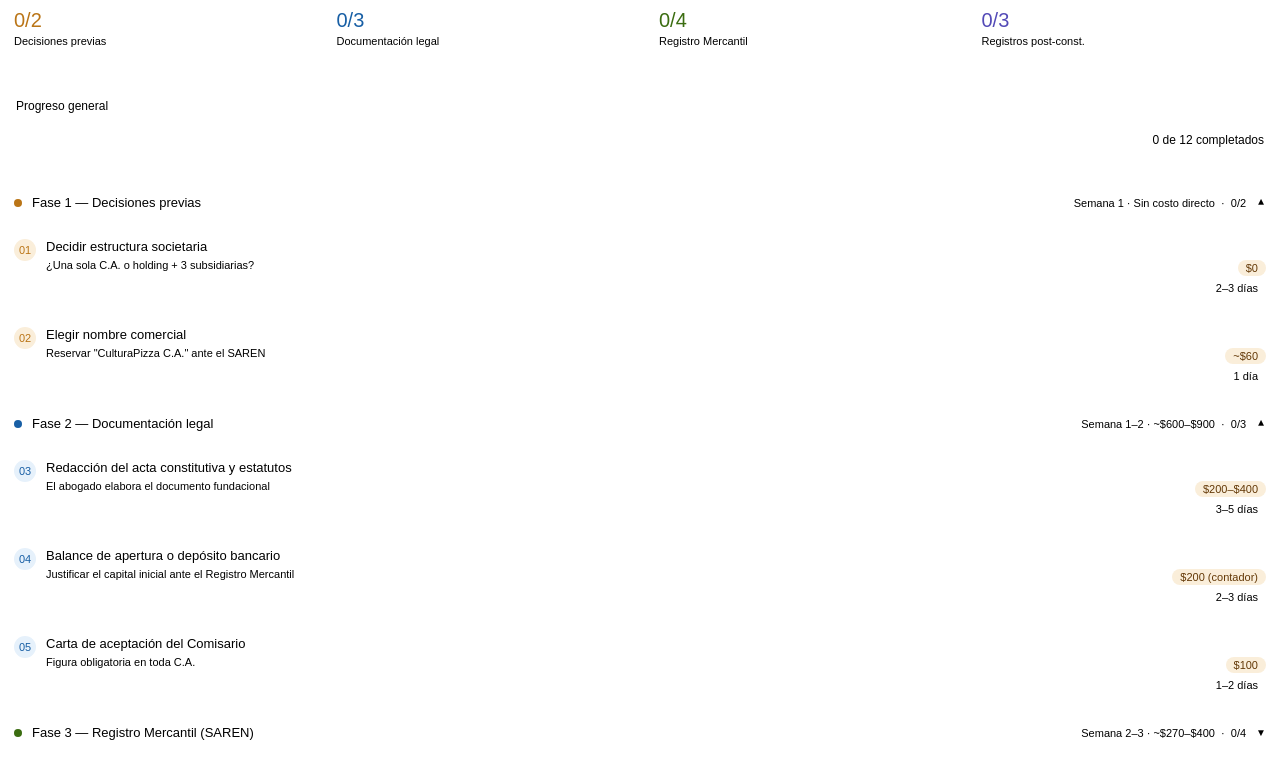
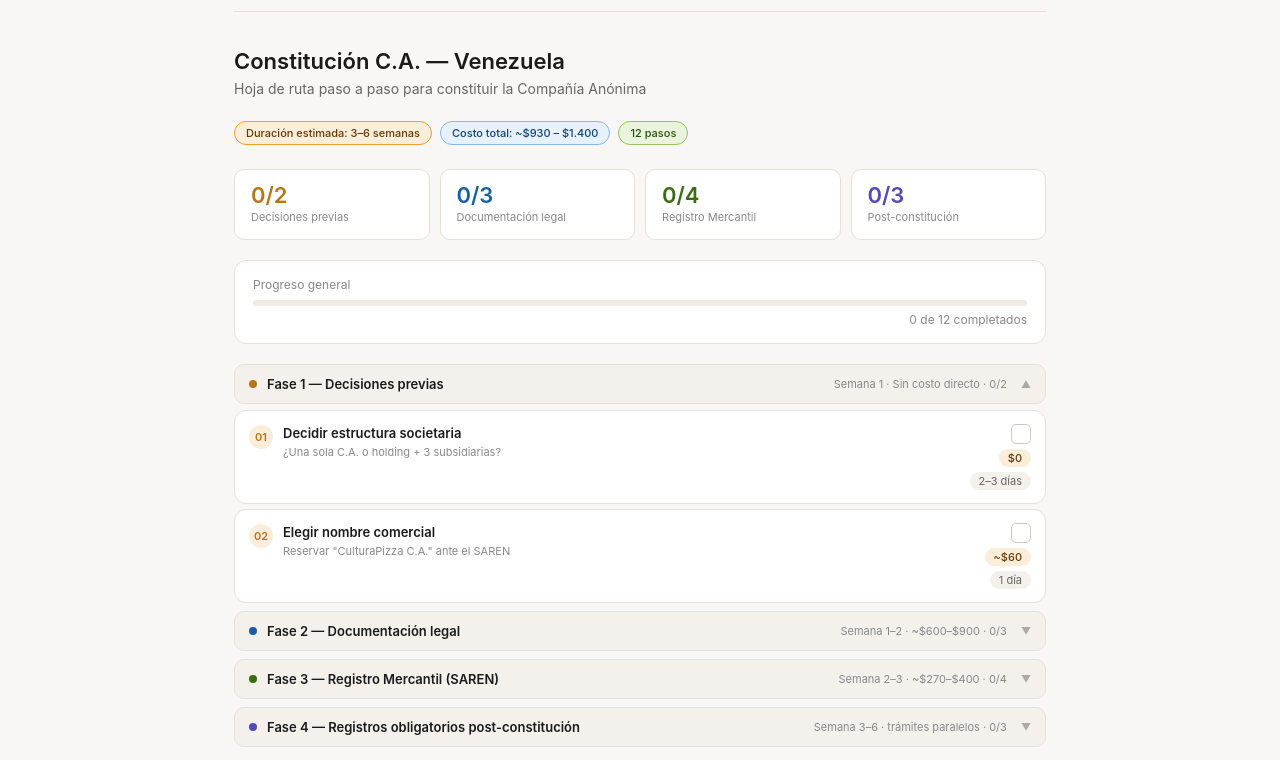
Before and after one commit to aimsaint/culturapizzahojaderuta, a plain HTML site: page constitucion_sociedad_venezuela.html in a window 1280 px wide. Shown: the part 85-845 px from the top of the page. Drawn offline with Linux system fonts and the light colour scheme.

Commit message:
Update constitucion_sociedad_venezuela.html

```diff
--- a/constitucion_sociedad_venezuela.html
+++ b/constitucion_sociedad_venezuela.html
@@ -1,74 +1,106 @@
-
+<!DOCTYPE html>
+<html lang="es">
+<head>
+<meta charset="UTF-8"/>
+<meta name="viewport" content="width=device-width, initial-scale=1.0"/>
+<title>CulturaPizza — Hoja de Ruta Constitución C.A.</title>
 <style>
   *{box-sizing:border-box;margin:0;padding:0}
-body{font-family:var(--font-sans,sans-serif);color:var(--color-text-primary);background:transparent}
-.wrap{padding:1rem 0 2rem}
-.top{display:flex;align-items:flex-start;justify-content:space-between;gap:16px;margin-bottom:1.5rem;flex-wrap:wrap}
-.meta{display:flex;gap:10px;flex-wrap:wrap;align-items:center}
-.pill{font-size:11px;padding:3px 10px;border-radius:20px;border:0.5px solid var(--color-border-secondary);color:var(--color-text-secondary)}
-.pill.amber{background:#FAEEDA;color:#633806;border-color:#EF9F27}
-.pill.blue{background:#E6F1FB;color:#0C447C;border-color:#85B7EB}
-.pill.green{background:#EAF3DE;color:#27500A;border-color:#97C459}
-.summary{display:grid;grid-template-columns:repeat(4,minmax(0,1fr));gap:10px;margin-bottom:1.5rem}
-.scard{background:var(--color-background-secondary);border-radius:var(--border-radius-md);padding:12px 14px}
-.scard-n{font-size:20px;font-weight:500}
-.scard-l{font-size:11px;color:var(--color-text-secondary);margin-top:2px;line-height:1.4}
-.prog-wrap{border:0.5px solid var(--color-border-tertiary);border-radius:var(--border-radius-lg);padding:14px 16px;margin-bottom:1.5rem}
-.prog-label{font-size:12px;color:var(--color-text-secondary);margin-bottom:8px}
-.prog-track{height:6px;border-radius:3px;background:var(--color-background-secondary);overflow:hidden}
+  html{font-size:16px}
+  body{font-family:-apple-system,BlinkMacSystemFont,'Segoe UI',sans-serif;background:#f8f7f5;color:#1a1a1a;min-height:100vh;padding:0}
+
+  /* ---- Layout ---- */
+  .page{max-width:860px;margin:0 auto;padding:40px 24px 80px}
+  .brand{display:flex;align-items:center;gap:10px;margin-bottom:36px;padding-bottom:20px;border-bottom:1px solid #e5e0d8}
+  .brand-mark{width:36px;height:36px;background:#C8382A;border-radius:7px;display:flex;align-items:center;justify-content:center;font-weight:700;font-size:13px;color:white;letter-spacing:.05em;flex-shrink:0}
+  .brand-name{font-size:1.1rem;font-weight:600;color:#1a1a1a;letter-spacing:.01em}
+  .brand-name em{color:#C8382A;font-style:normal}
+  .page-title{font-size:22px;font-weight:600;margin-bottom:6px}
+  .page-sub{font-size:14px;color:#666;margin-bottom:24px}
+
+  /* ---- Pills ---- */
+  .meta{display:flex;gap:8px;flex-wrap:wrap;margin-bottom:24px}
+  .pill{font-size:11px;padding:4px 11px;border-radius:20px;font-weight:500}
+  .pill-amber{background:#FAEEDA;color:#633806;border:1px solid #EF9F27}
+  .pill-blue{background:#E6F1FB;color:#0C447C;border:1px solid #85B7EB}
+  .pill-green{background:#EAF3DE;color:#27500A;border:1px solid #97C459}
+
+  /* ---- Summary cards ---- */
+  .summary{display:grid;grid-template-columns:repeat(4,1fr);gap:10px;margin-bottom:20px}
+  @media(max-width:600px){.summary{grid-template-columns:repeat(2,1fr)}}
+  .scard{background:#fff;border:1px solid #e5e0d8;border-radius:10px;padding:14px 16px}
+  .scard-n{font-size:22px;font-weight:600;line-height:1}
+  .scard-l{font-size:11px;color:#888;margin-top:4px;line-height:1.4}
+
+  /* ---- Progress ---- */
+  .prog-wrap{background:#fff;border:1px solid #e5e0d8;border-radius:12px;padding:16px 18px;margin-bottom:20px}
+  .prog-label{font-size:12px;color:#888;margin-bottom:8px}
+  .prog-track{height:6px;border-radius:3px;background:#f0ece4;overflow:hidden}
   .prog-fill{height:100%;border-radius:3px;background:#BA7517;transition:width .4s}
-.prog-pct{font-size:12px;color:var(--color-text-secondary);margin-top:6px;text-align:right}
-.phase-block{margin-bottom:10px}
-.phase-header{display:flex;align-items:center;gap:10px;padding:10px 14px;border-radius:var(--border-radius-md);background:var(--color-background-secondary);cursor:pointer;border:0.5px solid var(--color-border-tertiary);user-select:none}
+  .prog-pct{font-size:12px;color:#888;margin-top:6px;text-align:right}
+
+  /* ---- Phase blocks ---- */
+  .phase-block{margin-bottom:8px}
+  .phase-header{display:flex;align-items:center;gap:10px;padding:11px 14px;border-radius:10px;background:#f4f1ec;cursor:pointer;border:1px solid #e5e0d8;user-select:none;transition:background .15s}
+  .phase-header:hover{background:#ede9e1}
   .phase-dot{width:8px;height:8px;border-radius:50%;flex-shrink:0}
-.phase-name{font-size:13px;font-weight:500;flex:1}
-.phase-meta{font-size:11px;color:var(--color-text-secondary)}
-.phase-chevron{font-size:10px;color:var(--color-text-secondary);transition:transform .2s}
+  .phase-name{font-size:13px;font-weight:600;flex:1;color:#1a1a1a}
+  .phase-meta{font-size:11px;color:#888}
+  .phase-chevron{font-size:10px;color:#aaa;transition:transform .2s;margin-left:4px}
   .phase-chevron.open{transform:rotate(180deg)}
-.steps{margin-top:6px;display:none;flex-direction:column;gap:6px}
+  .steps{margin-top:6px;display:none;flex-direction:column;gap:5px}
   .steps.open{display:flex}
-.step{border:0.5px solid var(--color-border-tertiary);border-radius:var(--border-radius-lg);background:var(--color-background-primary);overflow:hidden}
-.step-header{display:flex;align-items:flex-start;gap:10px;padding:12px 14px;cursor:pointer}
-.step-num{width:22px;height:22px;border-radius:50%;display:flex;align-items:center;justify-content:center;font-size:11px;font-weight:500;flex-shrink:0;margin-top:1px}
+
+  /* ---- Step cards ---- */
+  .step{border:1px solid #e5e0d8;border-radius:12px;background:#fff;overflow:hidden;transition:border-color .15s}
+  .step:hover{border-color:#c8bfaf}
+  .step-header{display:flex;align-items:flex-start;gap:10px;padding:13px 14px;cursor:pointer}
+  .step-num{width:24px;height:24px;border-radius:50%;display:flex;align-items:center;justify-content:center;font-size:11px;font-weight:600;flex-shrink:0;margin-top:1px}
   .step-info{flex:1}
-.step-title{font-size:13px;font-weight:500;line-height:1.4}
-.step-sub{font-size:11px;color:var(--color-text-secondary);margin-top:2px}
-.step-right{display:flex;flex-direction:column;align-items:flex-end;gap:4px;flex-shrink:0}
-.chk{width:18px;height:18px;border-radius:4px;border:0.5px solid var(--color-border-secondary);cursor:pointer;display:flex;align-items:center;justify-content:center;flex-shrink:0;transition:all .15s;background:var(--color-background-primary)}
+  .step-title{font-size:13px;font-weight:600;line-height:1.4;color:#1a1a1a}
+  .step-sub{font-size:11px;color:#888;margin-top:2px}
+  .step-right{display:flex;flex-direction:column;align-items:flex-end;gap:5px;flex-shrink:0}
+  .chk{width:20px;height:20px;border-radius:5px;border:1.5px solid #d0c8be;cursor:pointer;display:flex;align-items:center;justify-content:center;flex-shrink:0;transition:all .15s;background:#fff}
+  .chk:hover{border-color:#BA7517}
   .chk.done{background:#BA7517;border-color:#BA7517}
   .chk svg{display:none}
   .chk.done svg{display:block}
-.cost-tag{font-size:11px;padding:2px 8px;border-radius:10px;background:#FAEEDA;color:#633806;white-space:nowrap}
-.time-tag{font-size:11px;padding:2px 8px;border-radius:10px;background:var(--color-background-secondary);color:var(--color-text-secondary);white-space:nowrap}
-.docs{margin:0 14px 12px 46px;padding:10px 12px;background:var(--color-background-secondary);border-radius:var(--border-radius-md);display:none}
+  .cost-tag{font-size:11px;padding:2px 9px;border-radius:10px;background:#FAEEDA;color:#633806;white-space:nowrap;font-weight:500}
+  .time-tag{font-size:11px;padding:2px 9px;border-radius:10px;background:#f4f1ec;color:#666;white-space:nowrap}
+  .step.checked .step-title{text-decoration:line-through;color:#aaa}
+
+  /* ---- Docs & Notes ---- */
+  .docs{margin:0 14px 13px 48px;padding:11px 13px;background:#f8f7f5;border-radius:8px;display:none;border:1px solid #e5e0d8}
   .docs.open{display:block}
-.docs-title{font-size:11px;font-weight:500;color:var(--color-text-secondary);margin-bottom:6px;text-transform:uppercase;letter-spacing:.05em}
-.doc-item{display:flex;align-items:flex-start;gap:6px;font-size:12px;color:var(--color-text-secondary);padding:3px 0;line-height:1.4}
-.doc-item::before{content:'·';flex-shrink:0}
-.note-box{border-left:2px solid #BA7517;border-radius:0;padding:10px 14px;background:#FAEEDA20;margin:0 14px 12px 46px;display:none}
+  .docs-title{font-size:10px;font-weight:600;color:#999;margin-bottom:7px;text-transform:uppercase;letter-spacing:.07em}
+  .doc-item{display:flex;align-items:flex-start;gap:7px;font-size:12px;color:#555;padding:3px 0;line-height:1.5}
+  .doc-bullet{width:4px;height:4px;border-radius:50%;background:#BA7517;flex-shrink:0;margin-top:5px}
+  .note-box{border-left:2px solid #BA7517;padding:9px 13px;background:#fdf6ec;margin:0 14px 13px 48px;display:none;border-radius:0 6px 6px 0}
   .note-box.open{display:block}
-.note-box p{font-size:12px;color:var(--color-text-secondary);line-height:1.5}
-.toggle-docs{font-size:11px;color:var(--color-text-secondary);border:none;background:none;cursor:pointer;padding:0;margin-left:46px;margin-bottom:8px;display:none}
-.toggle-docs.visible{display:inline-block}
-.step.checked .step-title{text-decoration:line-through;color:var(--color-text-secondary)}
-.total-row{border:0.5px solid var(--color-border-tertiary);border-radius:var(--border-radius-lg);padding:14px 16px;display:flex;align-items:center;justify-content:space-between;margin-top:1rem;flex-wrap:wrap;gap:8px}
-.total-label{font-size:13px;color:var(--color-text-secondary)}
-.total-val{font-size:18px;font-weight:500}
-.ask-btn{margin-top:1rem;width:100%}
+  .note-box p{font-size:12px;color:#7a5c1e;line-height:1.6}
+
+  /* ---- Total & Footer ---- */
+  .total-row{border:1px solid #e5e0d8;border-radius:12px;padding:15px 18px;display:flex;align-items:center;justify-content:space-between;margin-top:16px;background:#fff;flex-wrap:wrap;gap:8px}
+  .total-label{font-size:13px;color:#666}
+  .total-val{font-size:20px;font-weight:600;color:#1a1a1a}
+  .footer{margin-top:48px;padding-top:20px;border-top:1px solid #e5e0d8;font-size:12px;color:#aaa;text-align:center}
 </style>
+</head>
+<body>
+<div class="page">
 
-<div class="wrap">
-<h2 style="position:absolute;left:-9999px">Hoja de ruta — constitución de compañía anónima en Venezuela</h2>
+  <div class="brand">
+    <div class="brand-mark">CP</div>
+    <div class="brand-name">Cultura<em>Pizza</em></div>
+  </div>
 
-<div class="top">
-  <div>
-    <div style="font-size:16px;font-weight:500;margin-bottom:6px">Constitución C.A. — Venezuela</div>
+  <div class="page-title">Constitución C.A. — Venezuela</div>
+  <div class="page-sub">Hoja de ruta paso a paso para constituir la Compañía Anónima</div>
+
   <div class="meta">
-      <span class="pill amber">Duración estimada: 3–6 semanas</span>
-      <span class="pill blue">Costo total: ~$930 – $1.400</span>
-      <span class="pill green">12 pasos</span>
-    </div>
-  </div>
+    <span class="pill pill-amber">Duración estimada: 3–6 semanas</span>
+    <span class="pill pill-blue">Costo total: ~$930 – $1.400</span>
+    <span class="pill pill-green">12 pasos</span>
   </div>
 
   <div class="summary" id="summary-cards"></div>
@@ -86,7 +118,7 @@ body{font-family:var(--font-sans,sans-serif);color:var(--color-text-primary);bac
     <span class="total-val">$930 – $1.400 USD</span>
   </div>
 
-<button class="ask-btn" onclick="sendPrompt('¿Qué abogado mercantil necesito para constituir una C.A. en Venezuela y qué le debo pedir exactamente?')">¿Qué le pido al abogado mercantil? ↗</button>
+  <div class="footer">CulturaPizza · Academia de Pizza · Venezuela · 2025</div>
 </div>
 
 <script>
@@ -213,9 +245,11 @@ const PHASES = [
   }
 ];
 
-let checked = {};
-let openPhases = {p1:true,p2:true,p3:false,p4:false};
+let checked = JSON.parse(localStorage.getItem('cp_checked') || '{}');
+let openPhases = {p1:true,p2:false,p3:false,p4:false};
 let openDocs = {};
+
+function save(){ localStorage.setItem('cp_checked', JSON.stringify(checked)); }
 
 function togglePhase(id){
   openPhases[id] = !openPhases[id];
@@ -229,6 +263,7 @@ function toggleDocs(id,e){
 function toggleCheck(id,e){
   e.stopPropagation();
   checked[id] = !checked[id];
+  save();
   render();
 }
 
@@ -241,16 +276,14 @@ function render(){
   document.getElementById('prog-fill').style.width = pct+'%';
   document.getElementById('prog-pct').textContent = done+' de '+total+' completados';
 
-  const p1done = PHASES[0].steps.filter(s=>checked[s.id]).length;
-  const p2done = PHASES[1].steps.filter(s=>checked[s.id]).length;
-  const p3done = PHASES[2].steps.filter(s=>checked[s.id]).length;
-  const p4done = PHASES[3].steps.filter(s=>checked[s.id]).length;
-  document.getElementById('summary-cards').innerHTML = `
-    <div class="scard"><div class="scard-n" style="color:#BA7517">${p1done}/${PHASES[0].steps.length}</div><div class="scard-l">Decisiones previas</div></div>
-    <div class="scard"><div class="scard-n" style="color:#185FA5">${p2done}/${PHASES[1].steps.length}</div><div class="scard-l">Documentación legal</div></div>
-    <div class="scard"><div class="scard-n" style="color:#3B6D11">${p3done}/${PHASES[2].steps.length}</div><div class="scard-l">Registro Mercantil</div></div>
-    <div class="scard"><div class="scard-n" style="color:#534AB7">${p4done}/${PHASES[3].steps.length}</div><div class="scard-l">Registros post-const.</div></div>
-  `;
+  document.getElementById('summary-cards').innerHTML = PHASES.map((ph,i)=>{
+    const d = ph.steps.filter(s=>checked[s.id]).length;
+    const labels = ['Decisiones previas','Documentación legal','Registro Mercantil','Post-constitución'];
+    return `<div class="scard">
+      <div class="scard-n" style="color:${ph.color}">${d}/${ph.steps.length}</div>
+      <div class="scard-l">${labels[i]}</div>
+    </div>`;
+  }).join('');
 
   document.getElementById('phases').innerHTML = PHASES.map(ph=>{
     const isOpen = openPhases[ph.id];
@@ -266,18 +299,18 @@ function render(){
             <div class="step-sub">${s.sub}</div>
           </div>
           <div class="step-right">
-            <div class="chk${isDone?' done':''}" onclick="toggleCheck('${s.id}',event)">
-              <svg width="10" height="8" viewBox="0 0 10 8" fill="none"><path d="M1 4l3 3 5-6" stroke="white" stroke-width="1.5" stroke-linecap="round" stroke-linejoin="round"/></svg>
+            <div class="chk${isDone?' done':''}" onclick="toggleCheck('${s.id}',event)" title="Marcar como completado">
+              <svg width="10" height="8" viewBox="0 0 10 8" fill="none"><path d="M1 4l3 3 5-6" stroke="white" stroke-width="1.8" stroke-linecap="round" stroke-linejoin="round"/></svg>
             </div>
             <span class="cost-tag">${s.cost}</span>
             <span class="time-tag">${s.time}</span>
           </div>
         </div>
         <div class="docs${docsOpen?' open':''}">
-          <div class="docs-title">Qué hacer / documentos necesarios</div>
-          ${s.docs.map(d=>`<div class="doc-item"><span>${d}</span></div>`).join('')}
+          <div class="docs-title">Qué hacer · Documentos necesarios</div>
+          ${s.docs.map(d=>`<div class="doc-item"><div class="doc-bullet"></div><span>${d}</span></div>`).join('')}
         </div>
-        ${s.note?`<div class="note-box${docsOpen?' open':''}"><p>${s.note}</p></div>`:''}
+        ${s.note?`<div class="note-box${docsOpen?' open':''}"><p>💡 ${s.note}</p></div>`:''}
       </div>`;
     }).join('');
 
@@ -285,7 +318,7 @@ function render(){
       <div class="phase-header" onclick="togglePhase('${ph.id}')">
         <div class="phase-dot" style="background:${ph.color}"></div>
         <span class="phase-name">${ph.label}</span>
-        <span class="phase-meta">${ph.meta} &nbsp;·&nbsp; ${phDone}/${ph.steps.length}</span>
+        <span class="phase-meta">${ph.meta} · ${phDone}/${ph.steps.length}</span>
         <span class="phase-chevron${isOpen?' open':''}">▼</span>
       </div>
       <div class="steps${isOpen?' open':''}">${stepsHtml}</div>
@@ -295,3 +328,5 @@ function render(){
 
 render();
 </script>
+</body>
+</html>
```
Lines whose indentation alone changed are shown as unchanged.
